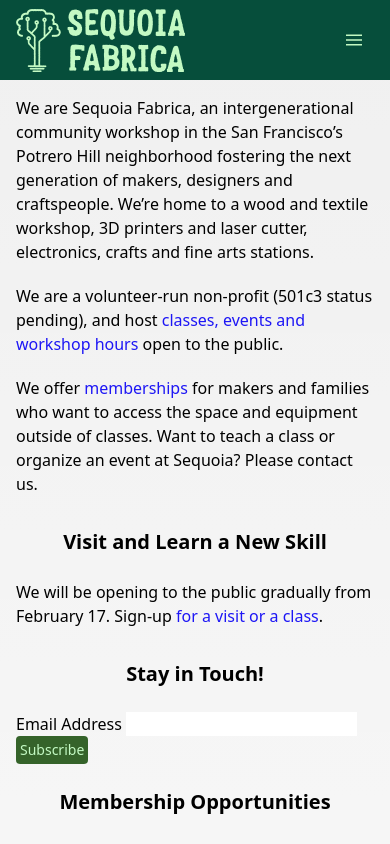
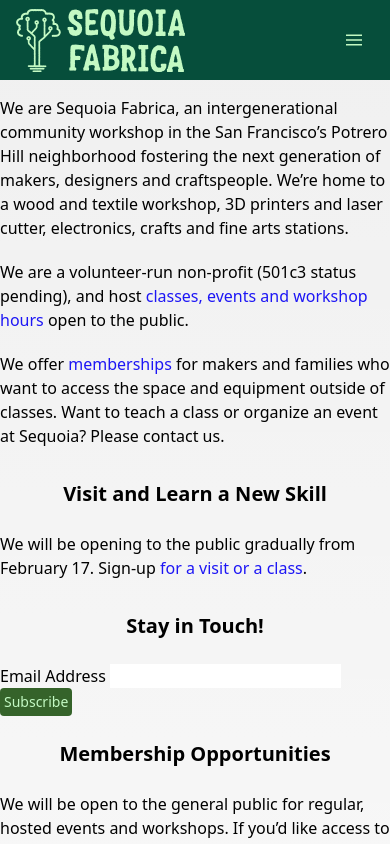
Before and after one commit to Sequoia-Fabrica/sequoia-fabrica-landing-page, a Next.js app: page / in a window 390 px wide. Shown: the top 844 px of the page. Built offline with nearby package versions, Linux system fonts and the light colour scheme.

Commit message:
Update index.tsx

```diff
--- a/src/pages/index.tsx
+++ b/src/pages/index.tsx
@@ -33,7 +33,7 @@ export default function Home() {
 
   return (
     <div className="App">
-      <div className="About m-4 md:m-16 max-w-screen-lg">
+      <div className="About m-4 md:m-16 max-w-screen-lg mx-auto">
         <p className="md:m-4">We are Sequoia Fabrica, an intergenerational community workshop in the San Francisco’s Potrero Hill neighborhood fostering the next generation of makers, designers and craftspeople. We’re home to a wood and textile workshop, 3D printers and laser cutter, electronics, crafts and fine arts stations. </p>
         <p className="md:m-4">We are a volunteer-run non-profit (501c3 status pending), and host <a href="https://www.meetup.com/sequoia-fabrica-community-workshop-and-classes/">classes, events and workshop hours</a> open to the public. </p>
 
```
